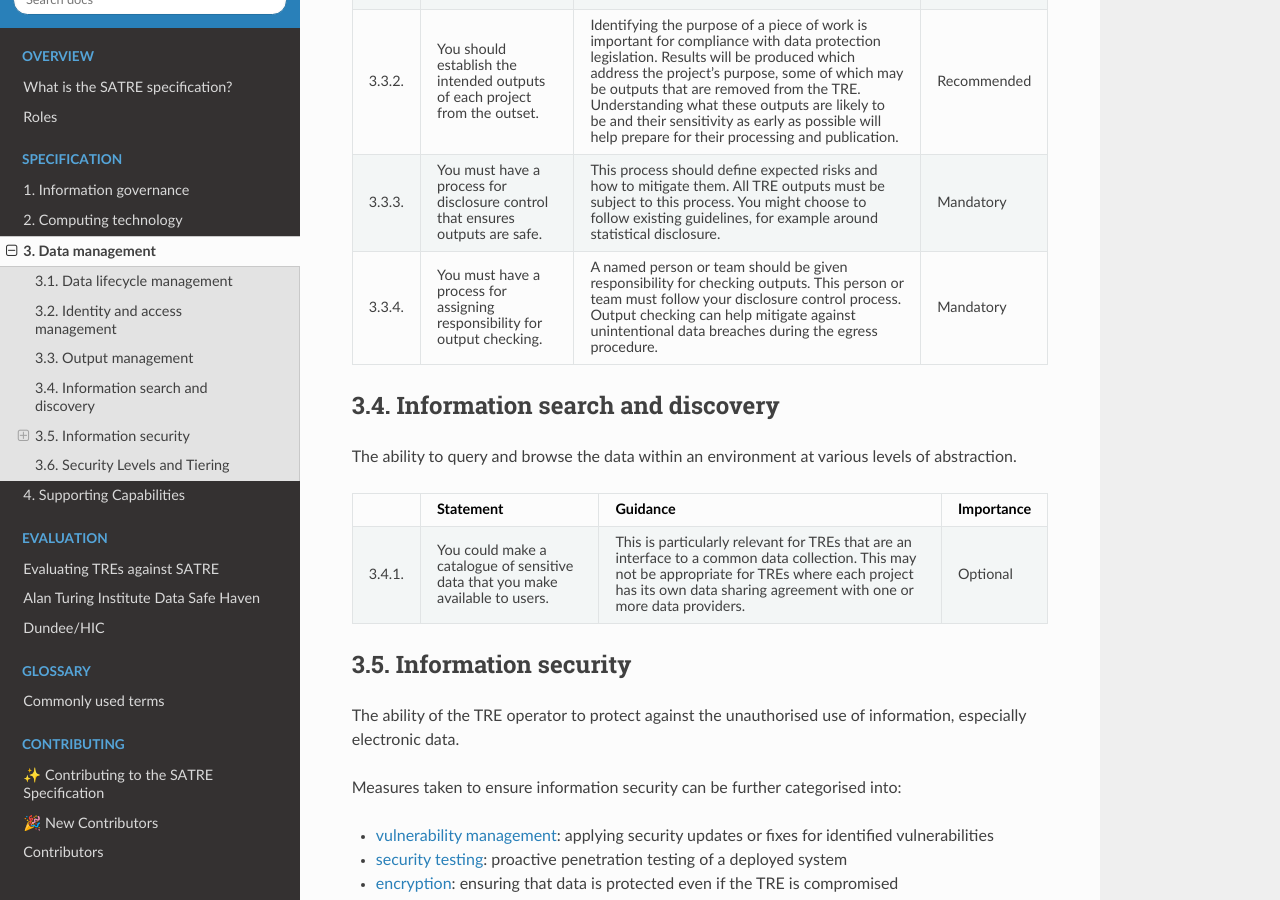
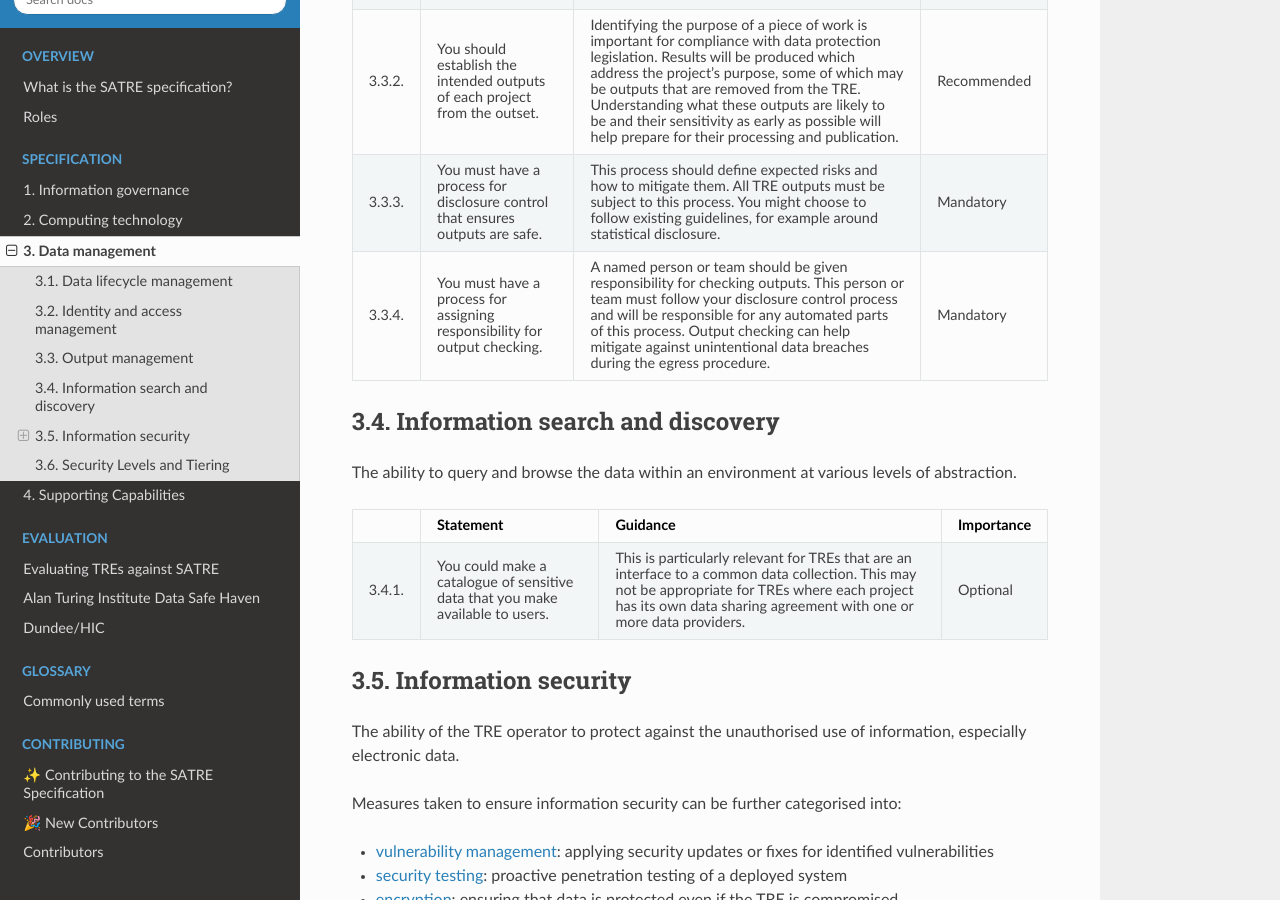
Before and after one commit to sa-tre/satre-specification, a Sphinx documentation site: the page built from docs/source/pillars/data_management.md, in a window 1280 px wide and 900 px high, scrolled down 3223 px. Built offline with Sphinx 7.4.7 and the Read the Docs theme 2.0.0, drawn with Linux system fonts in a browser that asks for light colours.

Commit message:
automated parts of disclosure control

````diff
--- a/docs/source/pillars/data_management.md
+++ b/docs/source/pillars/data_management.md
@@ -158,7 +158,7 @@ The ability of the TRE operator to ensure outputs are safely published and share
 * - 3.3.4.
   - You must have a process for assigning responsibility for output checking.
   - A named person or team should be given responsibility for checking outputs.
-    This person or team must follow your disclosure control process.
+    This person or team must follow your disclosure control process and will be responsible for any automated parts of this process.
     Output checking can help mitigate against unintentional data breaches during the egress procedure.
   - Mandatory
 ```
````
